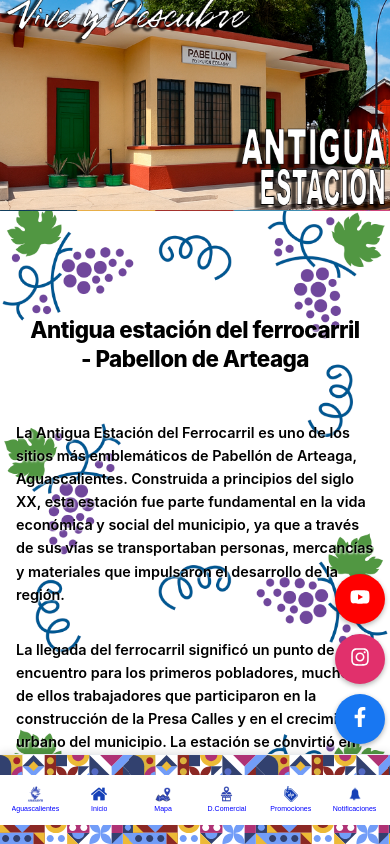
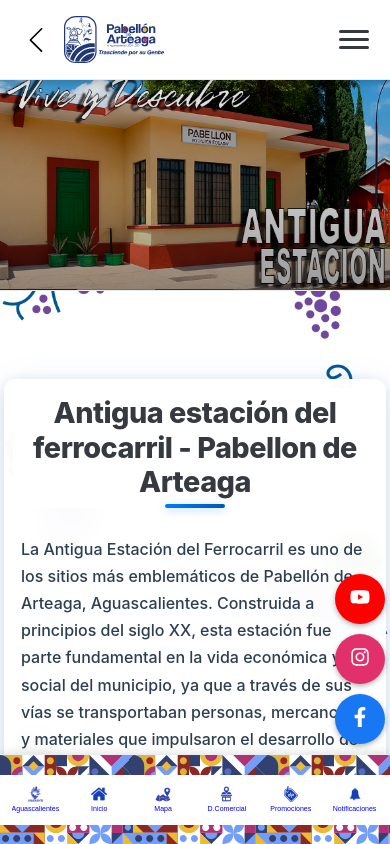
Before and after one commit to AcostaMorales/viveydescubrepabellondearteaga, a React (Create React App) app: page /quever/centrohistorico/antiguaestacion in a window 390 px wide. Built offline with nearby package versions, Linux system fonts and the light colour scheme; the HTML template or start-up script is replaced by a standard one.

Commit message:
Se hizo la pagina de antigua estacion y se modifico el encabezado

```diff
--- a/src/components/Header.css
+++ b/src/components/Header.css
@@ -202,4 +202,46 @@
   .side-menu {
     width: 100vw;
   }
+
+  .header-image-container {
+    left: 0;
+    transform: none;
+  }
 }
+
+/* ===== IMAGEN DE ENCABEZADO ===== */
+.header-image-container {
+  position: fixed;
+  top: var(--header-height);
+  left: 50%;
+  transform: translateX(-50%);
+  width: 100%;
+  max-width: 480px;
+  height: 25vh;
+  z-index: 999;
+  overflow: hidden;
+  border-bottom: 1px solid var(--gray-light);
+}
+
+.header-image {
+  width: 100%;
+  height: 100%;
+  object-fit: cover;
+  object-position: center;
+  display: block;
+}
+
+.header-image-overlay {
+  position: absolute;
+  top: 0;
+  left: 0;
+  right: 0;
+  bottom: 0;
+  background: linear-gradient(
+    to bottom,
+    rgba(0, 0, 0, 0.1) 0%,
+    rgba(0, 0, 0, 0.2) 50%,
+    rgba(0, 0, 0, 0.4) 100%
+  );
+  pointer-events: none;
+}
--- a/src/components/Header.js
+++ b/src/components/Header.js
@@ -3,7 +3,7 @@ import { Link, useLocation, useNavigate } from 'react-router-dom';
 import './Header.css';
 import { SlArrowLeft } from "react-icons/sl";
 
-const Header = () => {
+const Header = ({ headerImage, headerAlt, showHeaderImage = false }) => {
   const [menuOpen, setMenuOpen] = useState(false);
   const location = useLocation();
   const navigate = useNavigate();
@@ -59,6 +59,18 @@ const Header = () => {
         </button>
       </header>
 
+      {/* Imagen de encabezado (opcional) */}
+      {showHeaderImage && headerImage && (
+        <div className="header-image-container">
+          <img
+            src={headerImage}
+            alt={headerAlt || "Imagen de encabezado"}
+            className="header-image"
+          />
+          <div className="header-image-overlay"></div>
+        </div>
+      )}
+
       {/* Menú lateral */}
       {menuOpen && (
         <div className="menu-overlay" onClick={closeMenu}>
--- a/src/pages/AntiguaEstacion.css
+++ b/src/pages/AntiguaEstacion.css
@@ -1,75 +1,132 @@
-/* Página Antigua Estación - Diseño Limpio */
+/* ===== DISEÑO TIPO APP MÓVIL MODERNA ===== */
 .antigua-estacion-page {
   min-height: 100vh;
   position: relative;
+  /*background: linear-gradient(135deg, rgba(240, 248, 255, 0.95) 0%, rgba(230, 245, 255, 0.9) 100%);
+  backdrop-filter: blur(10px);
+  -webkit-backdrop-filter: blur(10px);*/
 }
 
-/* Contenido principal */
+/* ===== CONTENIDO PRINCIPAL TIPO APP ===== */
 .antigua-estacion-content {
-  margin-top: 25vh; /* Espacio para el ImageHeader fijo */
-  padding: var(--spacing-md);
-  min-height: calc(100vh - 25vh);
+  margin-top: calc(var(--header-height) + 25vh); /* Header + imagen */
+  padding-top: var(--spacing-md);
+  padding-bottom: var(--spacing-md);
+  min-height: auto;
+  background: transparent;
 }
 
-/* Sección de historia */
-.antigua-estacion-history {
-  margin-bottom: var(--spacing-lg);
-  padding: 0;
+/* ===== CARD CONTAINERS TIPO APP ===== */
+.antigua-estacion-history,
+.antigua-estacion-experiencia-visitante {
+  background: rgba(255, 255, 255, 0.95);
+  backdrop-filter: blur(15px);
+  -webkit-backdrop-filter: blur(15px);
+  margin: var(--spacing-md);
+  padding: var(--spacing-lg);
+  border-radius: 20px;
+  box-shadow:
+    0 8px 32px rgba(0, 123, 255, 0.15),
+    0 2px 16px rgba(0, 0, 0, 0.1),
+    inset 0 1px 0 rgba(255, 255, 255, 0.8);
+  border: 1px solid rgba(255, 255, 255, 0.3);
+  position: relative;
+  overflow: hidden;
+  transition: all 0.4s cubic-bezier(0.175, 0.885, 0.32, 1.275);
+  transform: translateY(0);
 }
 
-/* Título principal */
-.antigua-estacion-title {
-  font-size: 1.8rem;
-  font-weight: 800;
-  color: #000000;
-  margin-bottom: var(--spacing-lg);
-  text-align: center;
-  line-height: 1.3;
-  letter-spacing: -0.5px;
-  text-shadow: 2px 2px 4px rgba(255, 255, 255, 0.8);
-  padding: var(--spacing-md);
+.antigua-estacion-valor{
+  background: none;
+  margin: var(--spacing-md);
+  padding: var(--spacing-lg);
+  border-radius: 20px;
+
+  position: relative;
+  overflow: hidden;
+  transition: all 0.4s cubic-bezier(0.175, 0.885, 0.32, 1.275);
+  transform: translateY(0);
 
 }
 
-/* Párrafos de contenido */
-.antigua-estacion-parrafo {
-  font-size: 1.1rem;
-  font-weight: 700;
-  line-height: 1.6;
-  color: #000000;
-  margin-bottom: var(--spacing-md);
-  font-weight: 600;
-  text-shadow: 1px 1px 2px rgba(255, 255, 255, 0.9);
+/* ===== TÍTULOS ESTILO APP ===== */
+.antigua-estacion-title {
+  background-color: white;
+  font-size: clamp(1.8rem, 4vw, 2.5rem);
+  font-weight: 800;
 
-  padding: var(--spacing-sm);
 
+  margin-bottom: var(--spacing-lg);
+  text-align: center;
+  line-height: 1.2;
+  letter-spacing: -0.5px;
+  position: relative;
+  padding: var(--spacing-sm) 0;
 }
 
-/* Cards sin fondo para secciones */
-.antigua-estacion-valor,
-.antigua-estacion-experiencia-visitante {
-  margin-bottom: var(--spacing-lg);
-  padding: 0;
+/* Decoración del título */
+.antigua-estacion-title::after {
+  content: '';
+  position: absolute;
+  bottom: 0;
+  left: 50%;
+  transform: translateX(-50%);
+  width: 60px;
+  height: 4px;
+  background: linear-gradient(135deg, #007bff 0%, #0056b3 100%);
+  border-radius: 2px;
+  box-shadow: 0 2px 8px rgba(0, 123, 255, 0.3);
 }
 
-/* Títulos de sección sin iconos */
+/* ===== PÁRRAFOS ESTILO APP ===== */
+.antigua-estacion-parrafo {
+  font-size: clamp(1rem, 2.5vw, 1.125rem);
+  font-weight: 500;
+  line-height: 1.7;
+  color: #2c3e50;
+  margin-bottom: var(--spacing-md);
+  text-align: justify;
+  position: relative;
+  padding: var(--spacing-sm) var(--spacing-md);
+}
+
+/* ===== TÍTULOS DE SECCIÓN ESTILO APP ===== */
 .antigua-estacion-valor h2,
 .antigua-estacion-experiencia-visitante h2 {
-  font-size: 1.4rem;
-  font-weight: 800;
-  color: #000000;
-  margin-bottom: var(--spacing-md);
-  text-shadow: 2px 2px 4px rgba(255, 255, 255, 0.8);
-  padding: var(--spacing-sm);
+  font-size: clamp(1.4rem, 3vw, 1.8rem);
+  font-weight: 700;
+  color: #050505;
+  margin-bottom: var(--spacing-lg);
   text-align: center;
+  position: relative;
+  padding: var(--spacing-sm) 0;
 }
 
-.antigua-estacion-valor h2::before,
-.antigua-estacion-experiencia-visitante h2::before {
-  display: none;
+/* Fondo blanco específico para el título de valor turístico */
+.antigua-estacion-valor h2 {
+  background: white;
+  padding: var(--spacing-md);
+  border-radius: 12px;
+  box-shadow:
+    0 4px 16px rgba(0, 123, 255, 0.1),
+    0 1px 8px rgba(0, 0, 0, 0.05);
+  border: 1px solid rgba(255, 255, 255, 0.3);
 }
 
-/* Lista sin decoraciones */
+/* Iconos decorativos para secciones */
+.antigua-estacion-valor h2::before {
+  font-size: 1.5rem;
+  margin-right: var(--spacing-sm);
+  filter: drop-shadow(0 2px 4px rgba(0, 123, 255, 0.3));
+}
+
+.antigua-estacion-experiencia-visitante h2::before {
+  font-size: 1.5rem;
+  margin-right: var(--spacing-sm);
+  filter: drop-shadow(0 2px 4px rgba(0, 123, 255, 0.3));
+}
+
+/* ===== LISTA ESTILO APP ===== */
 .antigua-estacion-valor ul {
   list-style: none;
   padding: 0;
@@ -79,90 +136,168 @@
 }
 
 .antigua-estacion-valor li {
-  font-size: 1.1rem;
-  line-height: 1.5;
+  font-size: clamp(1rem, 2.5vw, 1.125rem);
+  line-height: 1.6;
   color: #000000;
-  font-weight: 600;
-  text-shadow: 1px 1px 2px rgba(255, 255, 255, 0.8);
-  padding: var(--spacing-sm);
-  transition: all 0.2s ease;
+  font-weight: 500;
+  padding: var(--spacing-md);
+  background: white;
+  border-radius: 12px;
+  box-shadow:
+    0 4px 16px rgba(0, 123, 255, 0.1),
+    0 1px 8px rgba(0, 0, 0, 0.05);
+  border: 1px solid rgba(255, 255, 255, 0.3);
+  position: relative;
+  overflow: hidden;
 }
 
-.antigua-estacion-valor li:hover {
-  background: rgba(255, 255, 255, 0.95);
-  border: 1px solid #000000;
-  transform: translateX(2px);
+/* ===== PÁRRAFO DE EXPERIENCIA ESTILO APP ===== */
+.antigua-estacion-experiencia-visitante p {
+  font-size: clamp(1rem, 2.5vw, 1.125rem);
+  line-height: 1.7;
+  color: #2c3e50;
+  font-weight: 500;
+  text-align: justify;
+  padding: var(--spacing-lg);
+  margin: 0;
+  position: relative;
+  overflow: hidden;
 }
 
-.antigua-estacion-valor li::before {
-  content: none;
-}
-
-/* Párrafo de experiencia */
-.antigua-estacion-experiencia-visitante p {
-  font-size: 1.1rem;
-  line-height: 1.6;
-  color: #000000;
-  font-weight: 600;
-  text-shadow: 1px 1px 2px rgba(255, 255, 255, 0.8);
-  padding: var(--spacing-sm);
-  margin: 0;
-}
-
-/* Animaciones suaves */
+/* ===== ANIMACIONES TIPO APP ===== */
 .antigua-estacion-history,
 .antigua-estacion-valor,
 .antigua-estacion-experiencia-visitante {
   opacity: 0;
-  transform: translateY(20px);
-  animation: slideInUp 0.6s ease forwards;
+  transform: translateY(30px) scale(0.95);
+  animation: slideInScale 0.8s cubic-bezier(0.175, 0.885, 0.32, 1.275) forwards;
 }
 
 .antigua-estacion-valor {
-  animation-delay: 0.1s;
+  animation-delay: 0.2s;
 }
 
 .antigua-estacion-experiencia-visitante {
-  animation-delay: 0.2s;
+  animation-delay: 0.4s;
 }
 
-@keyframes slideInUp {
+@keyframes slideInScale {
   to {
     opacity: 1;
-    transform: translateY(0);
+    transform: translateY(0) scale(1);
   }
 }
 
-/* Sin elementos flotantes */
-.antigua-estacion-history::before,
-.antigua-estacion-history::after {
-  display: none;
+/* ===== EFECTOS DE GLASSMORPHISM ===== */
+.antigua-estacion-history::after,
+.antigua-estacion-valor::after,
+.antigua-estacion-experiencia-visitante::after {
+  content: '';
+  position: absolute;
+  top: 0;
+  left: 0;
+  right: 0;
+  height: 1px;
+  background: linear-gradient(90deg, transparent 0%, rgba(255, 255, 255, 0.8) 50%, transparent 100%);
+  pointer-events: none;
 }
 
-/* Responsive Design Limpio */
+/* ===== DISEÑO RESPONSIVO TIPO APP ===== */
 @media (max-width: 768px) {
   .antigua-estacion-content {
-    padding: var(--spacing-sm);
+    margin-top: calc(var(--header-height) + 25vh);
+    padding-top: var(--spacing-sm);
   }
 
-  .antigua-estacion-title {
-    font-size: 1.6rem;
+  .antigua-estacion-history,
+  .antigua-estacion-valor,
+  .antigua-estacion-experiencia-visitante {
+    margin: var(--spacing-sm);
+    padding: var(--spacing-md);
+    border-radius: 16px;
   }
 
-  .antigua-estacion-valor h2,
-  .antigua-estacion-experiencia-visitante h2 {
-    font-size: 1.2rem;
+  .antigua-estacion-valor li {
+    padding: var(--spacing-sm) var(--spacing-md);
+  }
+
+  .antigua-estacion-experiencia-visitante p {
+    padding: var(--spacing-md);
   }
 }
 
 @media (max-width: 480px) {
-  .antigua-estacion-title {
-    font-size: 1.4rem;
+  .antigua-estacion-content {
+    margin-top: calc(var(--header-height) + 25vh);
+    padding-top: var(--spacing-xs);
   }
 
-  .antigua-estacion-parrafo,
-  .antigua-estacion-valor li,
+  .antigua-estacion-history,
+  .antigua-estacion-valor,
+  .antigua-estacion-experiencia-visitante {
+    margin: var(--spacing-xs);
+    padding: var(--spacing-sm);
+    border-radius: 12px;
+  }
+
+  .antigua-estacion-valor li {
+    padding: var(--spacing-xs) var(--spacing-sm);
+    border-radius: 8px;
+  }
+
   .antigua-estacion-experiencia-visitante p {
-    font-size: 0.9rem;
+    padding: var(--spacing-sm);
+    text-align: left;
+  }
+
+  .antigua-estacion-parrafo {
+    padding: var(--spacing-xs) var(--spacing-sm);
+    text-align: left;
   }
 }
+
+/* ===== EFECTOS ESPECIALES PARA INTERACCIÓN - REMOVIDOS ===== */
+/* @media (hover: hover) {
+  .antigua-estacion-history:hover::after {
+    background: linear-gradient(90deg, transparent 0%, rgba(0, 123, 255, 0.4) 50%, transparent 100%);
+  }
+
+  .antigua-estacion-valor:hover::after {
+    background: linear-gradient(90deg, transparent 0%, rgba(255, 193, 7, 0.4) 50%, transparent 100%);
+  }
+
+  .antigua-estacion-experiencia-visitante:hover::after {
+    background: linear-gradient(90deg, transparent 0%, rgba(40, 167, 69, 0.4) 50%, transparent 100%);
+  }
+} */
+
+/* ===== SCROLL SUAVE Y PERFORMANCE ===== */
+.antigua-estacion-page {
+  scroll-behavior: smooth;
+  -webkit-overflow-scrolling: touch;
+}
+
+.antigua-estacion-history,
+.antigua-estacion-valor,
+.antigua-estacion-experiencia-visitante {
+  will-change: transform, opacity;
+  backface-visibility: hidden;
+  -webkit-font-smoothing: antialiased;
+  -moz-osx-font-smoothing: grayscale;
+}
+
+/* ===== TÍTULO DE GALERÍA DE IMÁGENES ===== */
+.carousel-title {
+  background: white !important;
+  padding: var(--spacing-md) !important;
+  border-radius: 12px !important;
+  box-shadow:
+    0 4px 16px rgba(0, 123, 255, 0.1),
+    0 1px 8px rgba(0, 0, 0, 0.05) !important;
+  border: 1px solid rgba(255, 255, 255, 0.3) !important;
+  margin: var(--spacing-md) !important;
+  text-align: center !important;
+  font-size: clamp(1.4rem, 3vw, 1.8rem) !important;
+  font-weight: 700 !important;
+  color: #050505 !important;
+}
--- a/src/pages/AntiguaEstacion.js
+++ b/src/pages/AntiguaEstacion.js
@@ -1,5 +1,5 @@
 import React from "react";
-import ImageHeader from "../components/ImageHeader";
+import Header from "../components/Header";
 import ImageCarousel from "../components/ImageCarousel";
 import "./AntiguaEstacion.css";
 
@@ -38,11 +38,13 @@ const AntiguaEstacion = () => {
 
   return (
     <div className="antigua-estacion-page">
-        {/* Usar el ImageHeader con una imagen específica */}
-        <ImageHeader
-          imageSrc="/assents/imagenes/AntiguaEstacion/Encabezado.png"
-          imageAlt="Antigua estación"
+        {/* Header con imagen de fondo integrada */}
+        <Header
+          headerImage="/assents/imagenes/AntiguaEstacion/Encabezado.png"
+          headerAlt="Antigua Estación del Ferrocarril"
+          showHeaderImage={true}
         />
+
         {/* Contenido de la página con margen superior para no quedar detrás del header */}
         <div className="antigua-estacion-content">
             <div className="antigua-estacion-history">
```
